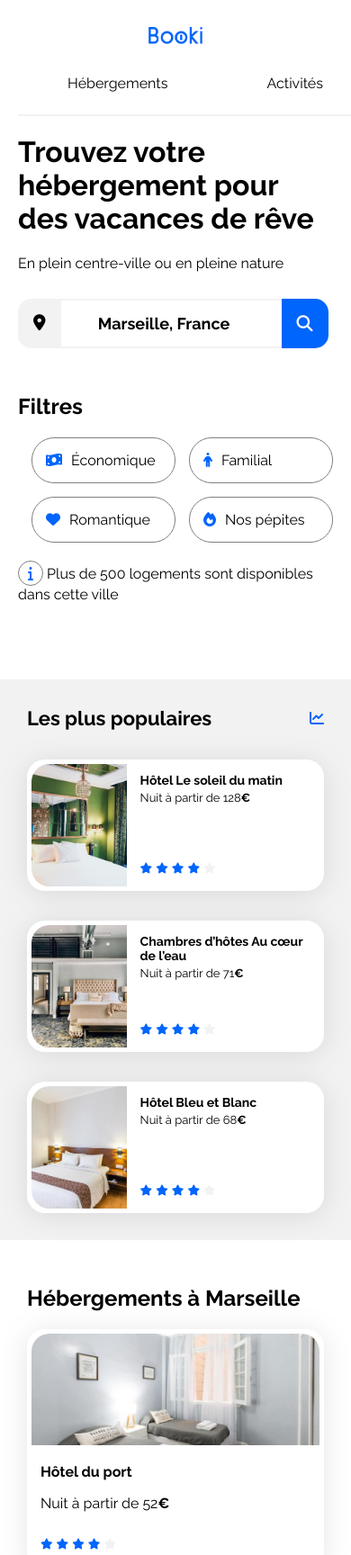
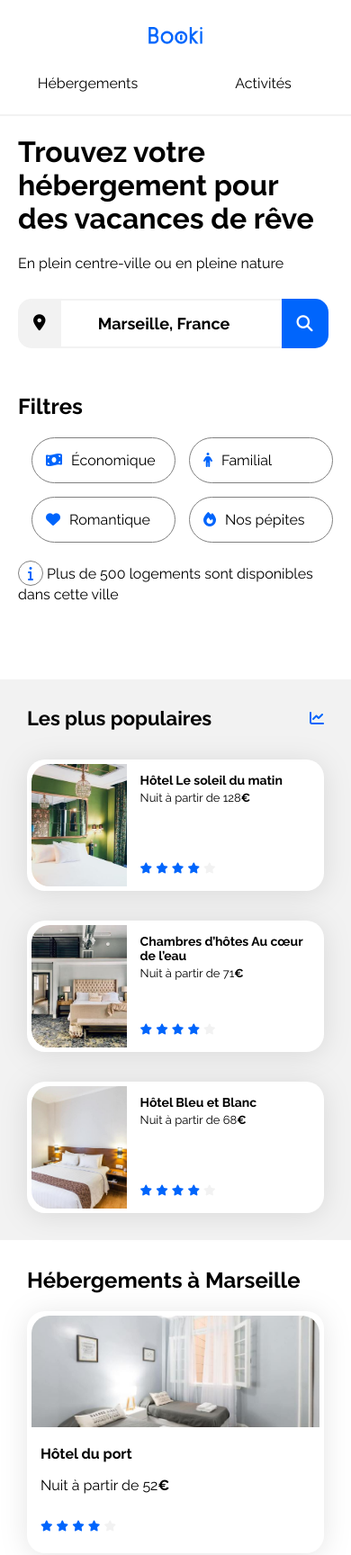
Before and after one commit to AurelienPe/booki, a plain HTML site: page index.html in a window 390 px wide. Shown: the top 1728 px of the page at 90% size. Drawn offline with Linux system fonts and the light colour scheme.

Commit message:
uptade html tags and design

```diff
--- a/css/style.css
+++ b/css/style.css
@@ -229,6 +229,7 @@ form i{
   display: flex;
   flex-direction: row;
   margin-bottom: 20px;
+  align-items: baseline;
 }
 
 .filters ul {
@@ -236,13 +237,14 @@ form i{
   flex-wrap: wrap;
   gap: 15px;
   margin-left: 15px;
+  height: 50px;
 }
 
 .filters li{
   display: flex;
   border: 1px solid gray;
   padding: 15px;
-  border-radius: 25px;
+  border-radius: 30px;
   align-items: center;
 }
 
@@ -252,12 +254,17 @@ form i{
 
 .filters li:hover {
   background-color: var(--filter-bg-color);
+  cursor: pointer;
 }
 
 .hebergements article {
   display: flex;
   justify-content: space-between;
   flex-direction: column;
+}
+
+.hebergements h2{
+  margin-top: 0;
 }
 
 .hebergements h3{
@@ -353,7 +360,7 @@ footer section{
   padding: 20px;
 }/* faire avec un gap comme dans la maquette */
 
-footer ul li{
+footer li{
   width: 100%;
   padding-top: 15px;
 }
@@ -368,6 +375,10 @@ footer ul li{
 
   .filters{
     display: block;
+  }
+
+  .filters ul{
+    height: auto;
   }
 
   .filters ul li:first-child {
@@ -416,7 +427,7 @@ footer ul li{
 /* Small devices (phones, less than 768px) */
 @media (max-width: 767.98px) {
   /* ... */
-  header:not(.hebergementsActivites) {
+  nav ~ * {
     padding: 0 20px;
   }
 
@@ -430,13 +441,16 @@ footer ul li{
     gap: 0px;
   }
 
+  nav ul{
+    text-align: center;
+  }
+
   .hebergementsActivites li{
     padding-top: 0;
     border-top: 0;
     padding-bottom: 25px;
     border-bottom: 2px solid var(--main-bg-color);
-    padding-left: calc((100% - 20px) / 6);
-    padding-right: calc((100% - 20px) / 6);
+    width: 50%;
   }
 
 
```
Also changed, not shown: index.html (+1 -0 lines).
